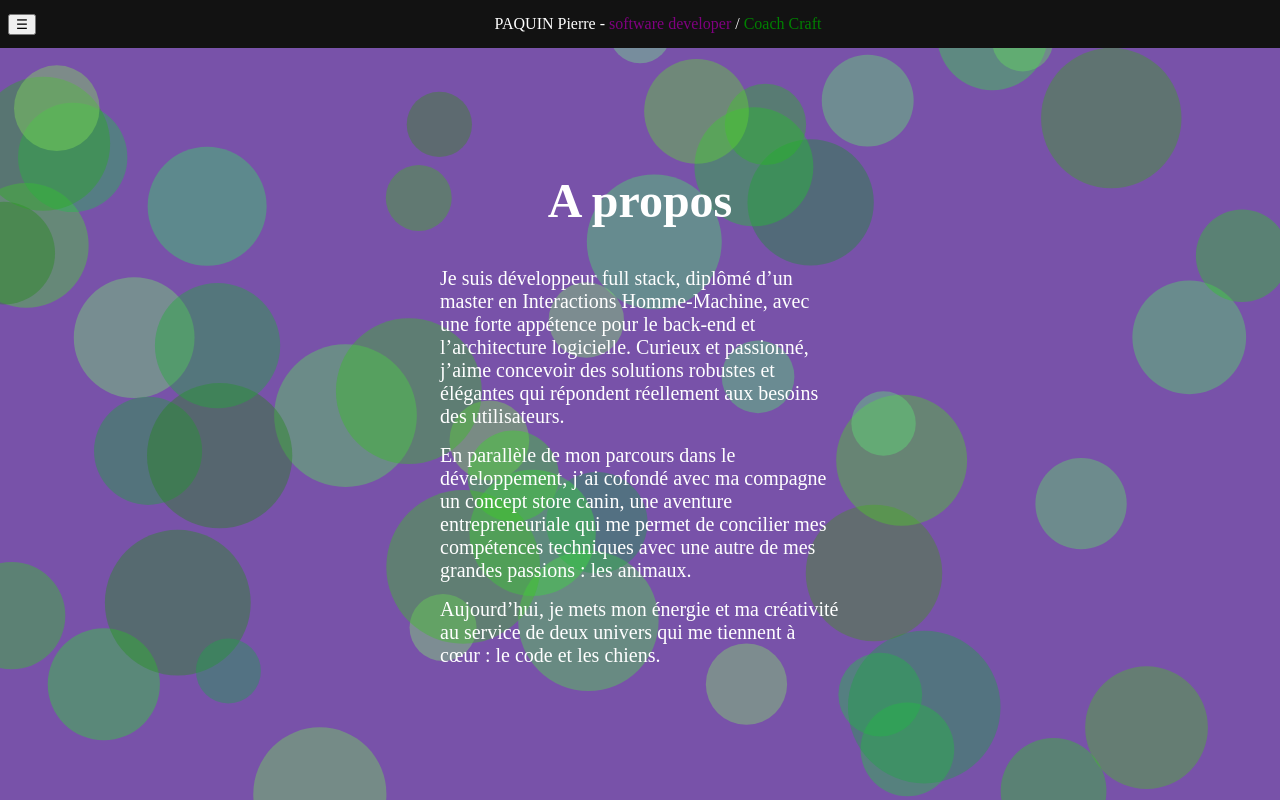
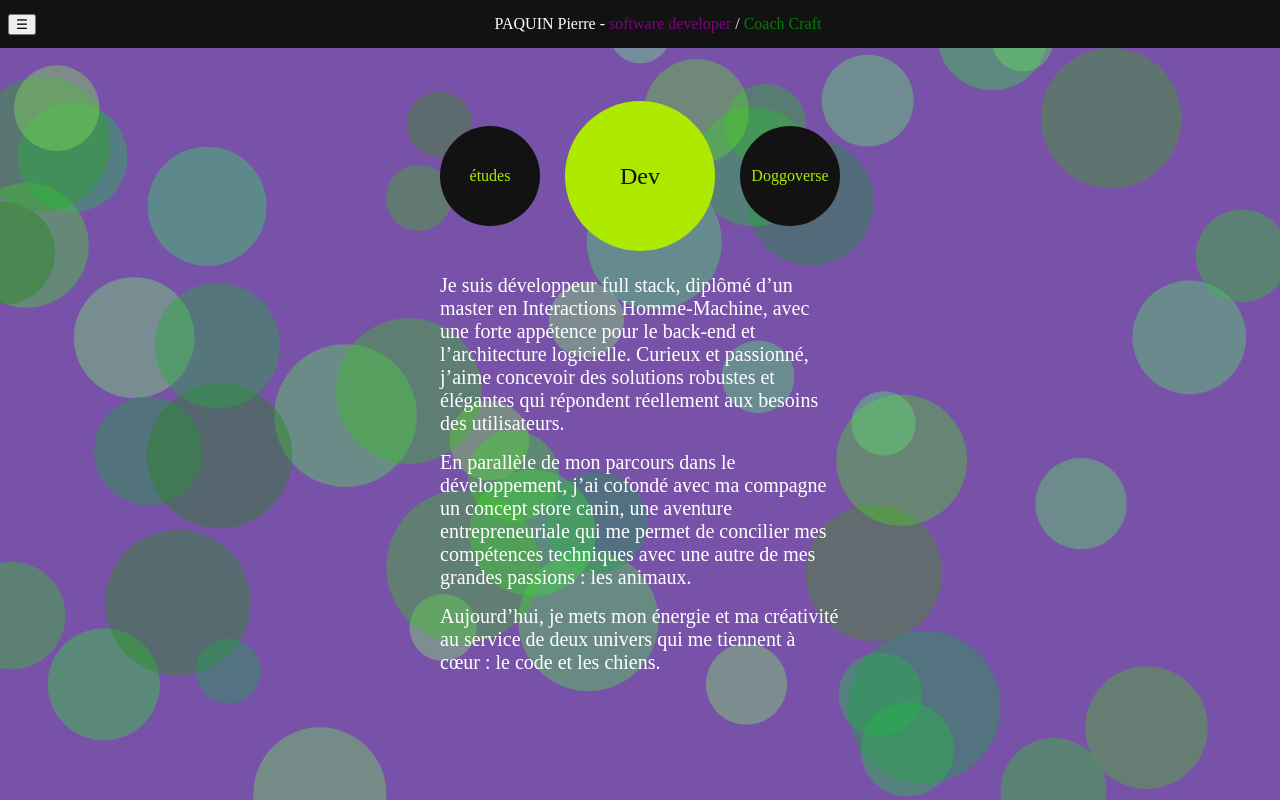
Before and after one commit to paq1/pierre-paquin-frontend, an Angular app: page /about in a window 1280 px wide. Built offline with nearby package versions, Linux system fonts and the light colour scheme.

Commit message:
wip: ajout du about

```diff
--- a/src/app/pages/about/about.component.html
+++ b/src/app/pages/about/about.component.html
@@ -1,14 +1,54 @@
+
+
 <div
   class="u-is-flex u-flex-center u-full-size">
-  <div class="u-is-flex u-flex-center u-flex-column u-full-size u-max-width-400">
 
-    <h2 class="u-is-txt-48 u-txt-white">A propos</h2>
+  <div>
 
-    <span class="u-is-txt-20 u-txt-white u-has-margin-bottom-16">Je suis développeur full stack, diplômé d’un master en Interactions Homme-Machine, avec une forte appétence pour le back-end et l’architecture logicielle.
-      Curieux et passionné, j’aime concevoir des solutions robustes et élégantes qui répondent réellement aux besoins des utilisateurs.</span>
+    <div class="u-is-flex u-flex-align-center-justify-space-between u-full-size u-has-margin-bottom-48">
 
-    <span class="u-is-txt-20 u-txt-white u-has-margin-bottom-16">En parallèle de mon parcours dans le développement, j’ai cofondé avec ma compagne un concept store canin, une aventure entrepreneuriale qui me permet de concilier mes compétences techniques avec une autre de mes grandes passions : les animaux.</span>
+      <div (click)="onSelectEtudes()" class="u-is-flex u-flex-center" [ngClass]="{'bubble-unselected': !this.isSelectedEtude, 'bubble-selected': this.isSelectedEtude}">
+        études
+      </div>
+      <div (click)="onSelectDev()" class="bubble-selected u-is-flex u-flex-center" [ngClass]="{'bubble-unselected': !this.isSelectedDev, 'bubble-selected': this.isSelectedDev}">
+        Dev
+      </div>
 
-    <span class="u-is-txt-20 u-txt-white">Aujourd’hui, je mets mon énergie et ma créativité au service de deux univers qui me tiennent à cœur : le code et les chiens.</span>
+      <div (click)="onSelectDoggoverse()" class="bubble-unselected u-is-flex u-flex-center" [ngClass]="{'bubble-unselected': !this.isSelectedDoggoverse, 'bubble-selected': this.isSelectedDoggoverse}">
+        Doggoverse
+      </div>
+    </div>
+
+
+
+    <div class="u-is-flex u-flex-center u-flex-column u-full-size u-max-width-400">
+
+
+<!-- TODO : mettre les bon texte pour chaque parties-->
+      @if (isSelectedDev) {
+        <span class="u-is-txt-20 u-txt-white u-has-margin-bottom-16">Je suis développeur full stack, diplômé d’un master en Interactions Homme-Machine, avec une forte appétence pour le back-end et l’architecture logicielle. Curieux et passionné, j’aime concevoir des solutions robustes et élégantes qui répondent réellement aux besoins des utilisateurs.</span>
+
+        <span class="u-is-txt-20 u-txt-white u-has-margin-bottom-16">En parallèle de mon parcours dans le développement, j’ai cofondé avec ma compagne un concept store canin, une aventure entrepreneuriale qui me permet de concilier mes compétences techniques avec une autre de mes grandes passions : les animaux.</span>
+
+        <span class="u-is-txt-20 u-txt-white">Aujourd’hui, je mets mon énergie et ma créativité au service de deux univers qui me tiennent à cœur : le code et les chiens.</span>
+      } @else if (isSelectedEtude) {
+        <span class="u-is-txt-20 u-txt-white u-has-margin-bottom-16">Je suis développeur full stack, diplômé d’un master en Interactions Homme-Machine, avec une forte appétence pour le back-end et l’architecture logicielle. Curieux et passionné, j’aime concevoir des solutions robustes et élégantes qui répondent réellement aux besoins des utilisateurs.</span>
+
+        <span class="u-is-txt-20 u-txt-white u-has-margin-bottom-16">En parallèle de mon parcours dans le développement, j’ai cofondé avec ma compagne un concept store canin, une aventure entrepreneuriale qui me permet de concilier mes compétences techniques avec une autre de mes grandes passions : les animaux.</span>
+
+        <span class="u-is-txt-20 u-txt-white">Aujourd’hui, je mets mon énergie et ma créativité au service de deux univers qui me tiennent à cœur : le code et les chiens.</span>
+      } @else if (isSelectedDoggoverse) {
+        <span class="u-is-txt-20 u-txt-white u-has-margin-bottom-16">Je suis développeur full stack, diplômé d’un master en Interactions Homme-Machine, avec une forte appétence pour le back-end et l’architecture logicielle. Curieux et passionné, j’aime concevoir des solutions robustes et élégantes qui répondent réellement aux besoins des utilisateurs.</span>
+
+        <span class="u-is-txt-20 u-txt-white u-has-margin-bottom-16">En parallèle de mon parcours dans le développement, j’ai cofondé avec ma compagne un concept store canin, une aventure entrepreneuriale qui me permet de concilier mes compétences techniques avec une autre de mes grandes passions : les animaux.</span>
+
+        <span class="u-is-txt-20 u-txt-white">Aujourd’hui, je mets mon énergie et ma créativité au service de deux univers qui me tiennent à cœur : le code et les chiens.</span>
+      }
+
+
+
+    </div>
   </div>
+
+
 </div>
--- a/src/app/pages/about/about.component.scss
+++ b/src/app/pages/about/about.component.scss
@@ -0,0 +1,36 @@
+.bubble-selected {
+  width: 100px;
+  height: 100px;
+  border-radius: 50%;
+  background-color: var(--color-green-electric);
+  color: var(--color-dark);
+  scale: 1.5;
+  //animation: scalePulse 2.5s ease-in-out infinite;
+}
+
+.bubble-unselected {
+  width: 100px;
+  height: 100px;
+  border-radius: 50%;
+  background-color: var(--color-dark);
+  color: var(--color-green-electric);
+
+  &:hover {
+    animation: none;
+    background-color: var(--color-green-electric);
+    color: var(--color-dark);
+    transition: 1s;
+    cursor: pointer;
+  }
+
+  &:not(hover) {
+    //background-color: var(--color-purple);
+    animation: scalePulse 2.5s ease-in-out infinite;
+  }
+}
+
+@keyframes scalePulse {
+  0%   { transform: scale(1); }
+  50%  { transform: scale(1.15); }
+  100% { transform: scale(1); }
+}
--- a/src/app/pages/about/about.component.ts
+++ b/src/app/pages/about/about.component.ts
@@ -1,11 +1,30 @@
 import {Component} from '@angular/core';
+import {NgClass} from '@angular/common';
 
 @Component({
   selector: 'app-about',
-  imports: [],
+  imports: [
+    NgClass
+  ],
   templateUrl: './about.component.html',
   styleUrl: './about.component.scss'
 })
 export class AboutComponent {
+  selected: string = "dev";
 
+  get isSelectedDev(): boolean { return this.selected === "dev"; }
+  get isSelectedEtude(): boolean { return this.selected === "etudes"; }
+  get isSelectedDoggoverse(): boolean { return this.selected === "doggoverse"; }
+
+  onSelectDev(): void {
+    this.selected = "dev";
+  }
+
+  onSelectEtudes(): void {
+    this.selected = "etudes";
+  }
+
+  onSelectDoggoverse(): void {
+    this.selected = "doggoverse";
+  }
 }
--- a/src/styles/utilities.scss
+++ b/src/styles/utilities.scss
@@ -1,6 +1,8 @@
 :root {
   --color-white: #fff;
   --color-purple: #7852A9;
+  --color-dark: #121212;
+  --color-green-electric: #AEEA00;
 
   --color-emeraude: #007473;
   --color-emeraude-dark: #004B45;
@@ -36,6 +38,11 @@
   align-items: center;
   justify-content: center;
 }
+.u-flex-align-center-justify-space-between {
+  align-items: center;
+  justify-content: space-between;
+}
+
 
 // text
 .u-txt-white {
@@ -55,3 +62,6 @@
 .u-has-margin-bottom-16 {
   margin-bottom: 16px;
 }
+.u-has-margin-bottom-48 {
+  margin-bottom: 48px;
+}
```
